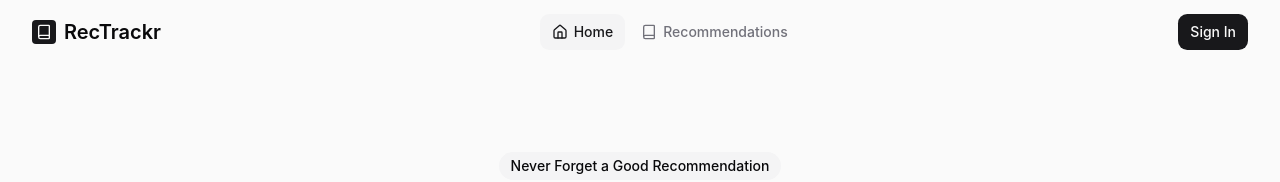
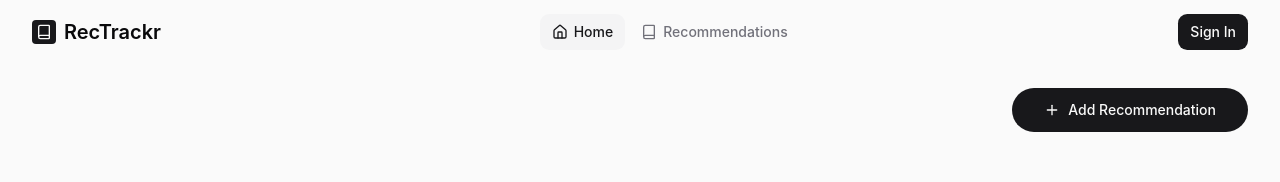
Before and after one commit to cmonaghan/friendfaves, a React (Vite) app: page / in a window 1280 px wide. Shown: the top 182 px of the page. Built offline with nearby package versions, Linux system fonts and the light colour scheme; no server answers.

Commit message:
Include add recommendation button
Include the "+ Add Recommendation" button at the top of the home page.

```diff
--- a/src/components/NavBar.tsx
+++ b/src/components/NavBar.tsx
@@ -1,5 +1,6 @@
+
 import { useLocation, Link } from "react-router-dom";
-import { Book, Home, LogOut, User } from "lucide-react";
+import { Book, Home, LogOut, User, Plus } from "lucide-react";
 import { Button } from "@/components/ui/button";
 import { useEffect, useState } from "react";
 import { useAuth } from "@/contexts/AuthProvider";
@@ -84,6 +85,15 @@ const NavBar = () => {
           </nav>
 
           <div className="flex items-center gap-2">
+            {user && (
+              <Button asChild size="sm" className="mr-2 rounded-full bg-primary hover:bg-primary/90">
+                <Link to="/add" className="flex items-center gap-1.5">
+                  <Plus size={16} />
+                  Add
+                </Link>
+              </Button>
+            )}
+
             {user ? (
               <DropdownMenu>
                 <DropdownMenuTrigger asChild>
--- a/src/pages/Index.tsx
+++ b/src/pages/Index.tsx
@@ -3,7 +3,7 @@ import { useState, useRef, useEffect } from 'react';
 import { Link } from 'react-router-dom';
 import { RecommendationType, CustomCategory } from '@/utils/types';
 import RecommendationCard from '@/components/RecommendationCard';
-import { ArrowRight, Book, Film, Tv, Utensils, Store, Headphones, HelpCircle } from 'lucide-react';
+import { ArrowRight, Book, Film, Tv, Utensils, Store, Headphones, HelpCircle, Plus } from 'lucide-react';
 import { Button } from '@/components/ui/button';
 import { Card, CardContent } from '@/components/ui/card';
 import { useAuth } from '@/contexts/AuthProvider';
@@ -175,6 +175,16 @@ const Index = () => {
 
   return (
     <div className="max-w-screen-xl mx-auto">
+      {/* Add Recommendation button at the top */}
+      <div className="mb-8 flex justify-end">
+        <Button asChild size="lg" className="rounded-full bg-primary hover:bg-primary/90">
+          <Link to="/add" className="flex items-center gap-1.5">
+            <Plus size={18} />
+            Add Recommendation
+          </Link>
+        </Button>
+      </div>
+
       {/* Hero section - only show when user is not logged in */}
       {!user && (
         <section className="mb-12 py-12 sm:py-16 px-4">
```
